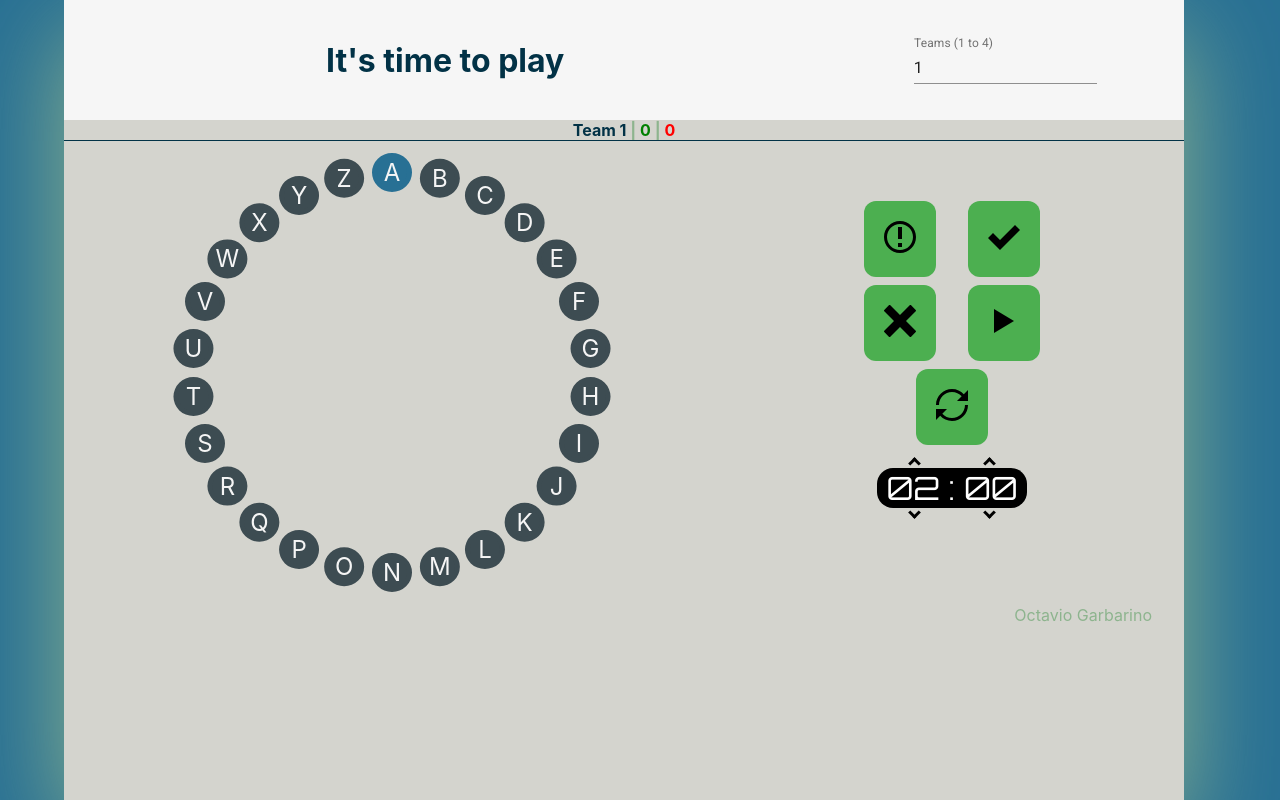
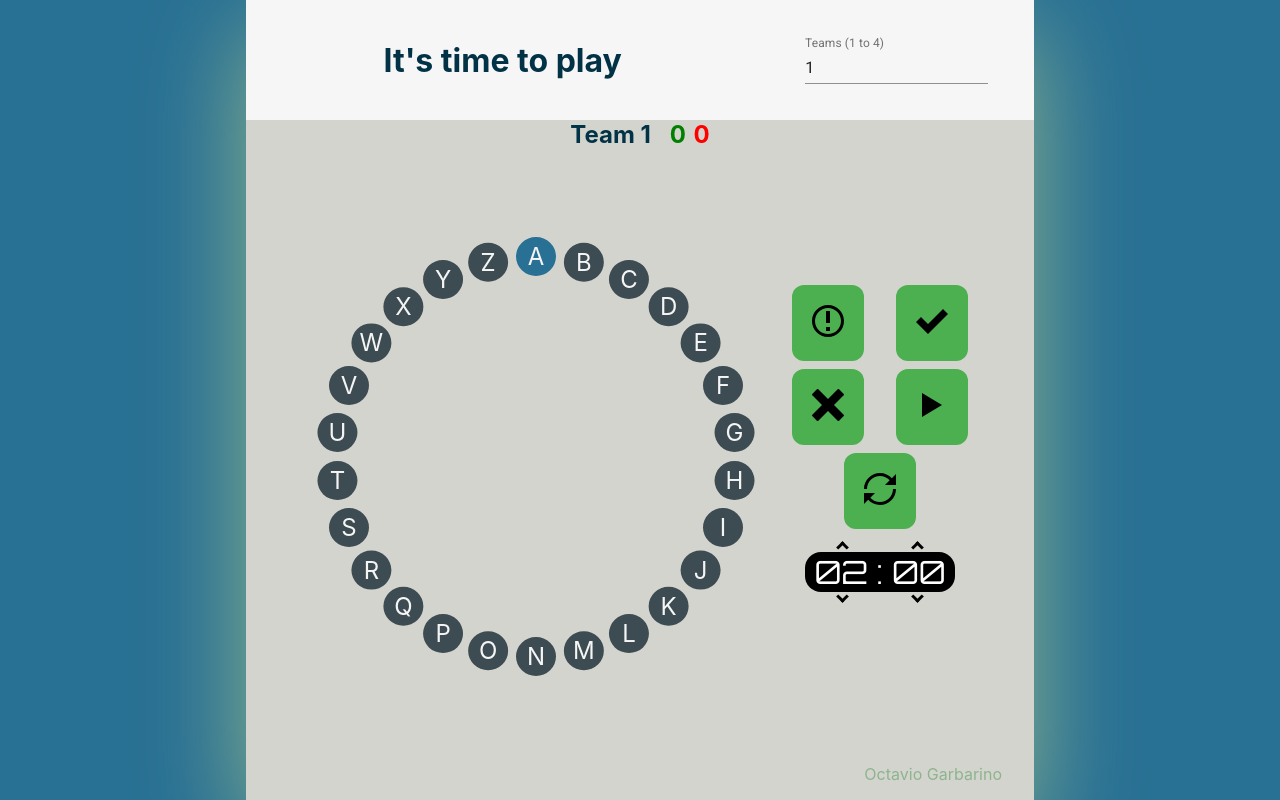
Before and after one commit to octaviogarbet/wheelgames-control, a React (Create React App) app: page / in a window 1280 px wide. Built offline with nearby package versions, Linux system fonts and the light colour scheme.

Commit message:
general layout styles fixed

```diff
--- a/src/App.scss
+++ b/src/App.scss
@@ -5,7 +5,9 @@
   background-color: var(--color-container);
   min-height: 100vh;
   box-shadow: 0 2rem 6rem;
-  margin: 0px 5vw;
+  display: flex;
+  flex-direction: column;
+  justify-content: space-between;
 }
 
 .tabs {
@@ -13,3 +15,11 @@
   justify-content: space-around;
   align-items: flex-start;
 }
+
+.content {
+  flex-grow: 1;
+  display: flex;
+  justify-content: center;
+  flex-direction: column;
+  padding: 0px 50px;
+}
--- a/src/components/control/index.jsx
+++ b/src/components/control/index.jsx
@@ -28,11 +28,11 @@ class Control extends Component {
     const playStop = this.props.running ? <svg><use xlinkHref={`${icons}#icon-pause`} /></svg> : <svg><use xlinkHref={`${icons}#icon-play`} /></svg>
     return (
       <div className="control-pannel">
-        <button className="button" disabled={!this.props.hasTime} onClick={this.handleSkip}><svg><use xlinkHref={`${icons}#icon-notification`} /></svg></button>
-        <button className="button" disabled={!this.props.hasTime} onClick={this.handleCorrect}><svg><use xlinkHref={`${icons}#icon-checkmark`} /></svg></button>
-        <button className="button" disabled={!this.props.hasTime} onClick={this.handleWrong}><svg><use xlinkHref={`${icons}#icon-cross`} /></svg></button>
+        <button title="Word Pass" className="button" disabled={!this.props.hasTime} onClick={this.handleSkip}><svg><use xlinkHref={`${icons}#icon-notification`} /></svg></button>
+        <button title="Correct" className="button" disabled={!this.props.hasTime} onClick={this.handleCorrect}><svg><use xlinkHref={`${icons}#icon-checkmark`} /></svg></button>
+        <button title="Wrong" className="button" disabled={!this.props.hasTime} onClick={this.handleWrong}><svg><use xlinkHref={`${icons}#icon-cross`} /></svg></button>
         <button className="button" disabled={!this.props.hasTime} onClick={this.handlePlayStop}>{playStop}</button>
-        <button className="button" onClick={this.handleReset}><svg><use xlinkHref={`${icons}#icon-reset`} /></svg></button>
+        <button title="Reset" className="button" onClick={this.handleReset}><svg><use xlinkHref={`${icons}#icon-reset`} /></svg></button>
       </div>
     );
   }
--- a/src/components/game/game.scss
+++ b/src/components/game/game.scss
@@ -6,6 +6,11 @@
     display: none;
   }
 }
+
+.wheel-container {
+  padding: 10px 40px;
+}
+
 .game-pad {
   display: flex;
   align-items: center;
--- a/src/components/tab/index.jsx
+++ b/src/components/tab/index.jsx
@@ -9,7 +9,7 @@ class Tab extends Component {
   render() {
     return (
     <div className={"tab " +this.props.className} onClick={this.handleClick}>
-      <span className="team-name">{this.props.team.name}</span> | <span className="score-correct">{this.props.team.correct}</span> | <span className="score-wrong">{this.props.team.wrong}</span>
+      <span className="team-name">{this.props.team.name}</span>&nbsp;&nbsp;&nbsp;&nbsp;&nbsp;<span className="score-correct">{this.props.team.correct}</span>&nbsp;&nbsp;<span className="score-wrong">{this.props.team.wrong}</span>
     </div>
     );
   }
--- a/src/components/tab/tab.scss
+++ b/src/components/tab/tab.scss
@@ -3,20 +3,26 @@
   background-color: var(--color-header);;
   width: 100%;
   height: 100%;
+  &:hover {
+    filter: brightness(90%);
+  }
   &.selected {
     background-color: var(--color-container);
-    border-bottom: 1px solid var(--color-primary);
+    // border-bottom: 1px solid var(--color-primary);
     font-weight: bold;
   }
   .score-correct {
     color: var(--color-correct);
+    font-size: 1.5em;
   }
 
   .score-wrong {
     color: var(--color-wrong);
+    font-size: 1.5em;
   }
 
   .team-name {
     color: var(--color-primary);
+    font-size: 1.5em;
   }
 }
--- a/src/index.scss
+++ b/src/index.scss
@@ -34,3 +34,8 @@ code {
   font-family: source-code-pro, Menlo, Monaco, Consolas, "Courier New",
     monospace;
 }
+
+#root {
+  display: flex;
+  justify-content: center;
+}
```
